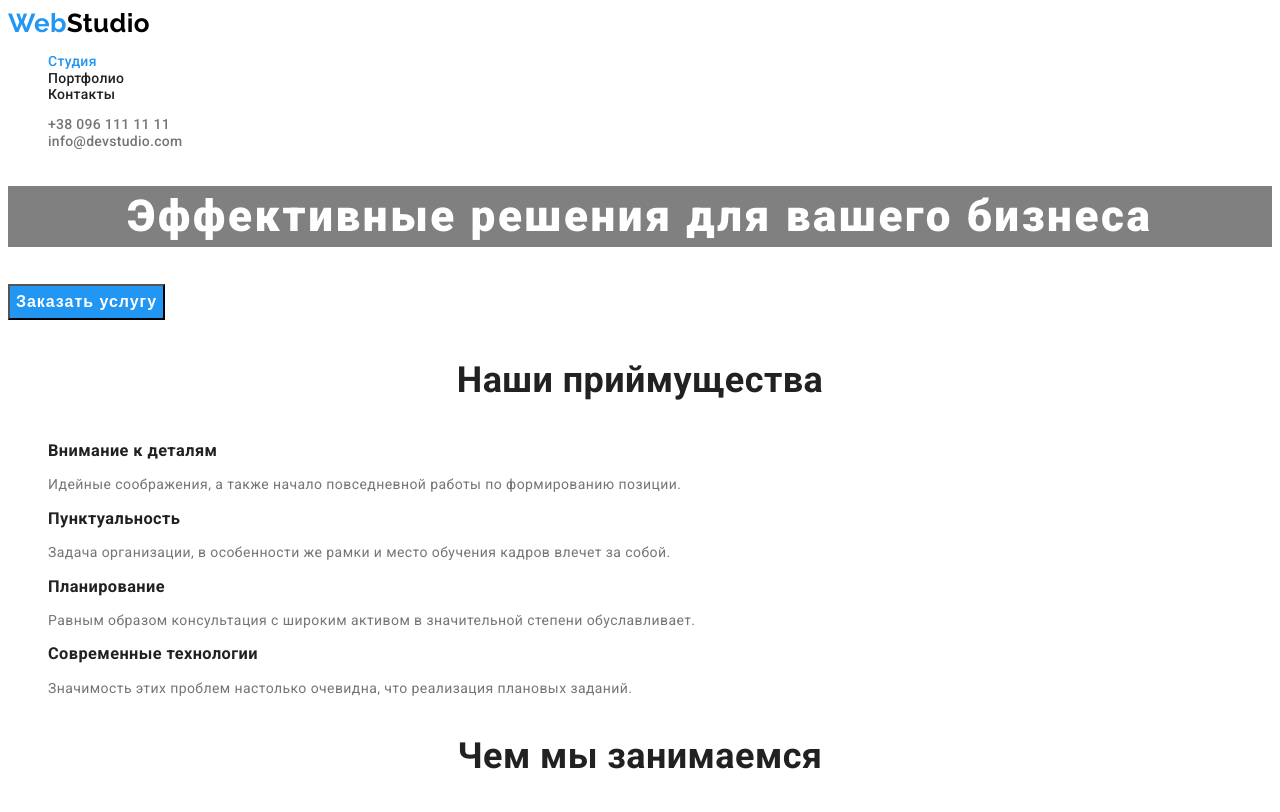
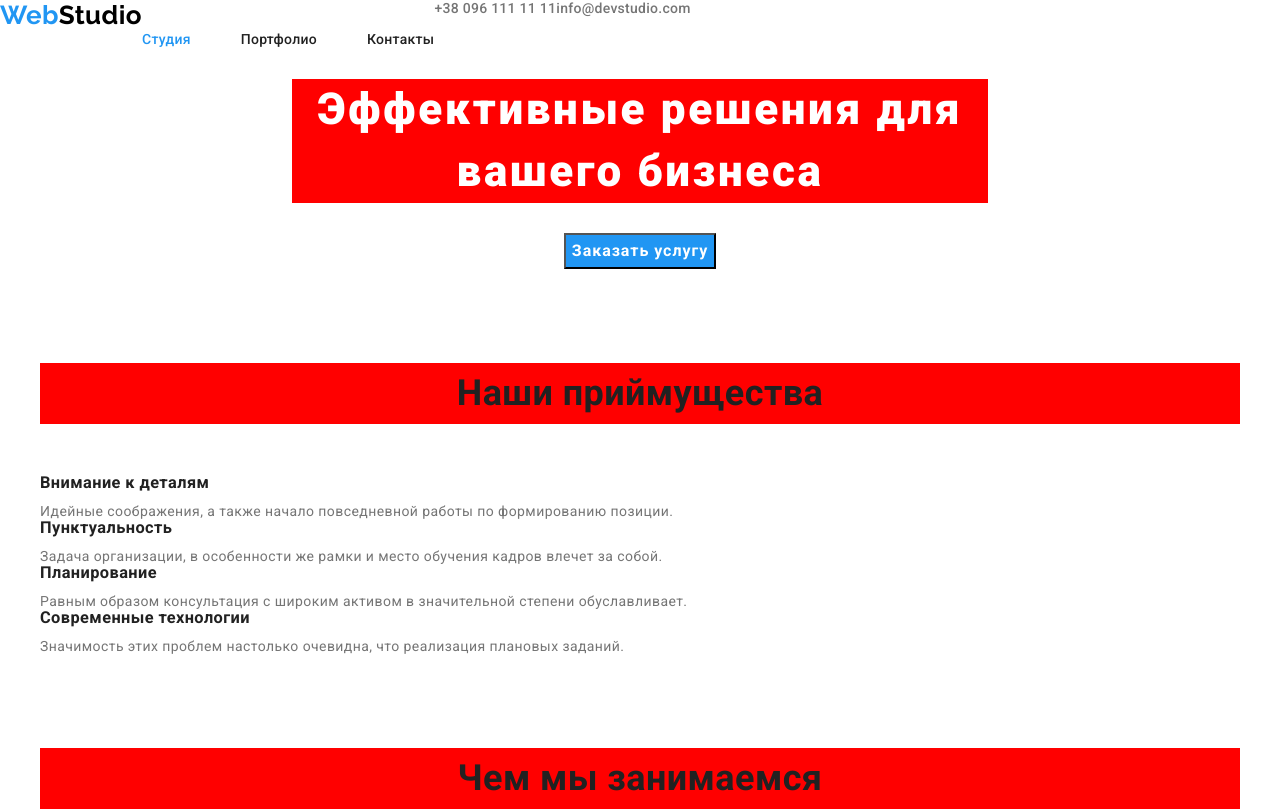
Before and after one commit to IgnatevD/goit-markup-hw-03, a plain HTML site: page index.html in a window 1280 px wide. Shown: the top 812 px of the page. Drawn offline with nearby package versions, Linux system fonts and the light colour scheme.

Commit message:
применены стили для блочных элементов главной станице

```diff
--- a/css/styles.css
+++ b/css/styles.css
@@ -14,7 +14,20 @@ body {
   letter-spacing: 0.03em;
 }
 
+h1,
+h2,
+h3,
+h4,
+h5,
+h6,
+p {
+  margin: 0px;
+  padding: 0px;
+}
+
 .list {
+  padding: 0;
+  margin: 0;
   list-style: none;
 }
 
@@ -32,7 +45,22 @@ body {
 }
 
 /* Навигация сайта */
+.site-nav,
+.nav-flex,
+.contacts-nav,
+.contenier-flex {
+  display: flex;
+}
+
+.site-nav .item:not(:last-child) {
+  margin-right: 50px;
+}
+
 .site-nav .link {
+  display: block;
+  padding-top: 32px;
+  padding-bottom: 32px;
+
   color: var(--titel-text-color);
   text-decoration: none;
   font-weight: 500;
@@ -48,8 +76,14 @@ body {
 .site-nav .link.current {
   color: var(--accent-color);
 }
+.contenier {
+  margin-left: auto;
+  margin-right: auto;
+  width: 1200px;
+}
 
 /* Контакты в шапке сайта */
+
 .contacts-nav .link {
   color: var(--praimeri-text-color);
   text-decoration: none;
@@ -94,32 +128,59 @@ body {
 
 /* Главная страница сайта*/
 /* Герой */
+.hero {
+  text-align: center;
+  margin-bottom: 94px;
+}
+
 .hero .title {
+  margin: auto;
+  margin-bottom: 30px;
+
+  width: 696px;
   color: var(--white-text-color);
   font-weight: 900;
   font-size: 44px;
   line-height: 1.4;
-  text-align: center;
   letter-spacing: 0.06em;
-  background: grey; /* Временный фон чтоб был виден заголовок*/
+  background-color: red; /* Временный фон чтоб был виден заголовок*/
 }
 
 /* Section */
 .section-title {
+  margin-bottom: 50px;
   color: var(--titel-text-color);
   font-weight: 700;
   font-size: 36px;
   line-height: 1.7;
   text-align: center;
+  background-color: red;
 }
 
 /* Наши преимущества */
+.section-advange {
+  margin-bottom: 94px;
+}
+
 .advange .title {
+  margin-bottom: 10px;
   color: var(--titel-text-color);
 }
 
+/* Чем мы занимаемся */
+.section-work {
+  margin-bottom: 94px;
+}
+
 /*  Наша команда */
+.section-comanda {
+  padding-top: 94px;
+  padding-bottom: 94px;
+  background-color: #f5f4fa;
+}
+
 .team .title {
+  margin-bottom: 10px;
   color: var(--titel-text-color);
   font-weight: 500;
   font-size: 16px;
--- a/index.html
+++ b/index.html
@@ -4,28 +4,31 @@
 <head>
     <meta charset="UTF-8" />
     <meta name="viewport" content="width=device-width, initial-scale=1.0" />
-    <title>Домашнее задание #2</title>
+    <title>Домашнее задание #3</title>
     <link rel="preconnect" href="https://fonts.gstatic.com">
     <link href="https://fonts.googleapis.com/css2?family=Raleway:wght@700&family=Roboto:wght@400;500;700;900&display=swap"
           rel="stylesheet">
+    <link rel="stylesheet" href="https://cdnjs.cloudflare.com/ajax/libs/modern-normalize/1.0.0/modern-normalize.min.css">
     <link rel="stylesheet" href="./css/styles.css">
 </head>
 
 <body>
     <!-- Шапка сайта -->
     <header>
-        <nav>
+        <div class="contenier-flex">
+        <nav class="nav-flex">
             <a href="./index.html" class="logo list"> <span class="logo-blue">Web</span>Studio</a>
             <ul class="site-nav list">
-                <li><a href="./index.html" class="link current">Студия</a></li>
-                <li><a href="./portfolio.html" class="link">Портфолио</a></li>
-                <li><a href="" class="link">Контакты</a></li>
+                <li class="item"><a href="./index.html" class="link current">Студия</a></li>
+                <li class="item"><a href="./portfolio.html" class="link">Портфолио</a></li>
+                <li class="item"><a href="" class="link">Контакты</a></li>
             </ul>
         </nav>
         <ul class="contacts-nav list">
-            <li><a href="tel:+380961111111" class="link">+38 096 111 11 11</a></li>
-            <li><a href="mailto:info@devstudio.com" class="link">info@devstudio.com</a></li>
+            <li class="item"><a href="tel:+380961111111" class="link">+38 096 111 11 11</a></li>
+            <li class="item"><a href="mailto:info@devstudio.com" class="link">info@devstudio.com</a></li>
         </ul>
+        </div>
     </header>
     <main>
         <!-- Герой -->
@@ -35,7 +38,8 @@
         </section>
 
         <!-- Наши преимущества -->
-        <section class="section">
+        <section class="section-advange">
+            <div class="contenier">
             <h2 class="section-title">Наши приймущества</h2> <!-- Скрытый заголовок текста -->
             <ul class="advange list">
                 <li>
@@ -63,10 +67,14 @@
                     </p>
                 </li>
             </ul>
+            </div>
+
         </section>
 
         <!-- Чем мы занимаемся -->
-        <section class="section">
+        <section class="section-work">
+
+            <div class="contenier">
             <h2 class="section-title">Чем мы занимаемся</h2>
             <ul class="work list">
                 <li>
@@ -79,10 +87,13 @@
                     <img src="./img/box-3.jpg" alt="Планшет и мышка" width="370" />
                 </li>
             </ul>
+            </div>
+
         </section>
 
         <!-- Наша команда -->
-        <section class="section">
+        <section class="section-comanda">
+            <div class="contenier">
             <h2 class="section-title">Наша команда</h2>
             <ul class="team list">
                 <li>
@@ -106,6 +117,8 @@
                     <p class="profession">UI Designer</p>
                 </li>
             </ul>
+            </div>
+
         </section>
     </main>
 
```
Also changed, not shown: portfolio.html (+2 -3 lines).
